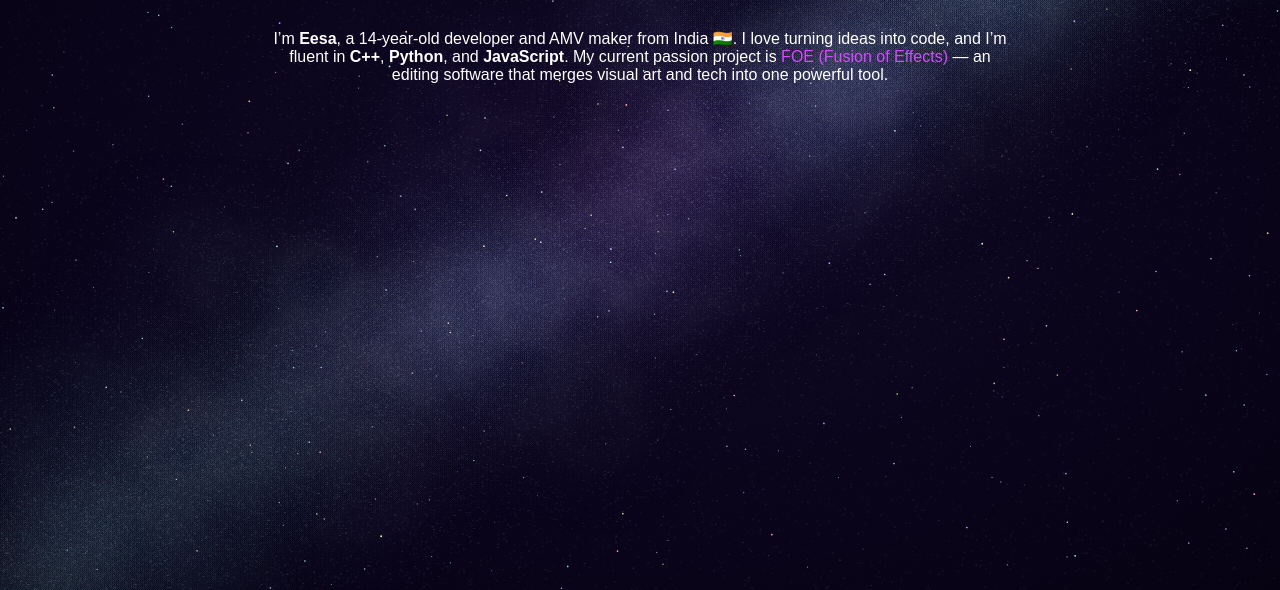
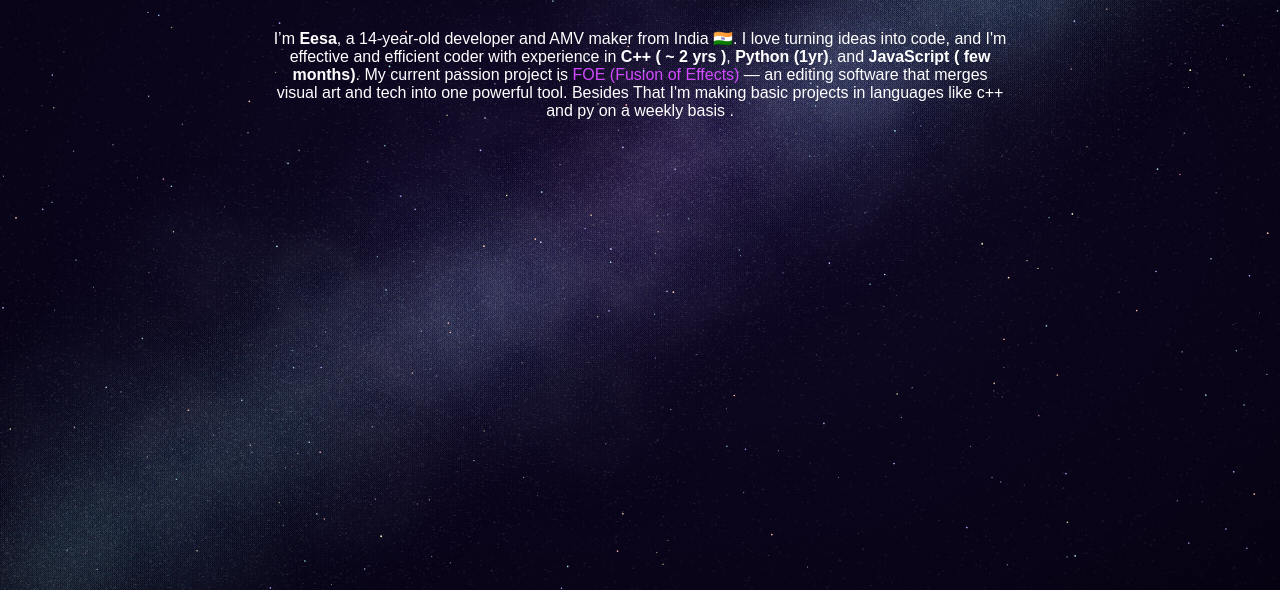
Before and after one commit to E3S4/E3S4.github.io, a plain HTML site: page about.html in a window 1280 px wide. Shown: the part 210-800 px from the top of the page. Drawn offline with Linux system fonts and the light colour scheme.

Commit message:
Update about.html

```diff
--- a/about.html
+++ b/about.html
@@ -25,8 +25,9 @@
   <section class="content">
     <h2>Who Am I?</h2>
     <p>I’m <b>Eesa</b>, a 14-year-old developer and AMV maker from India 🇮🇳.
-    I love turning ideas into code, and I’m fluent in <b>C++</b>, <b>Python</b>, and <b>JavaScript</b>.
-    My current passion project is <span class="highlight">FOE (Fusion of Effects)</span> — an editing software that merges visual art and tech into one powerful tool.</p>
+    I love turning ideas into code, and I'm effective and efficient coder with experience  in <b>C++ ( ~ 2 yrs )</b>, <b>Python (1yr)</b>, and <b>JavaScript ( few months)</b>.
+    My current passion project is <span class="highlight">FOE (Fusion of Effects)</span> — an editing software that merges visual art and tech into one powerful tool.
+    Besides That I'm making basic projects in languages like c++ and py on a weekly basis .</p>
   </section>
 
   <script  src="script.js"> </script>
```
